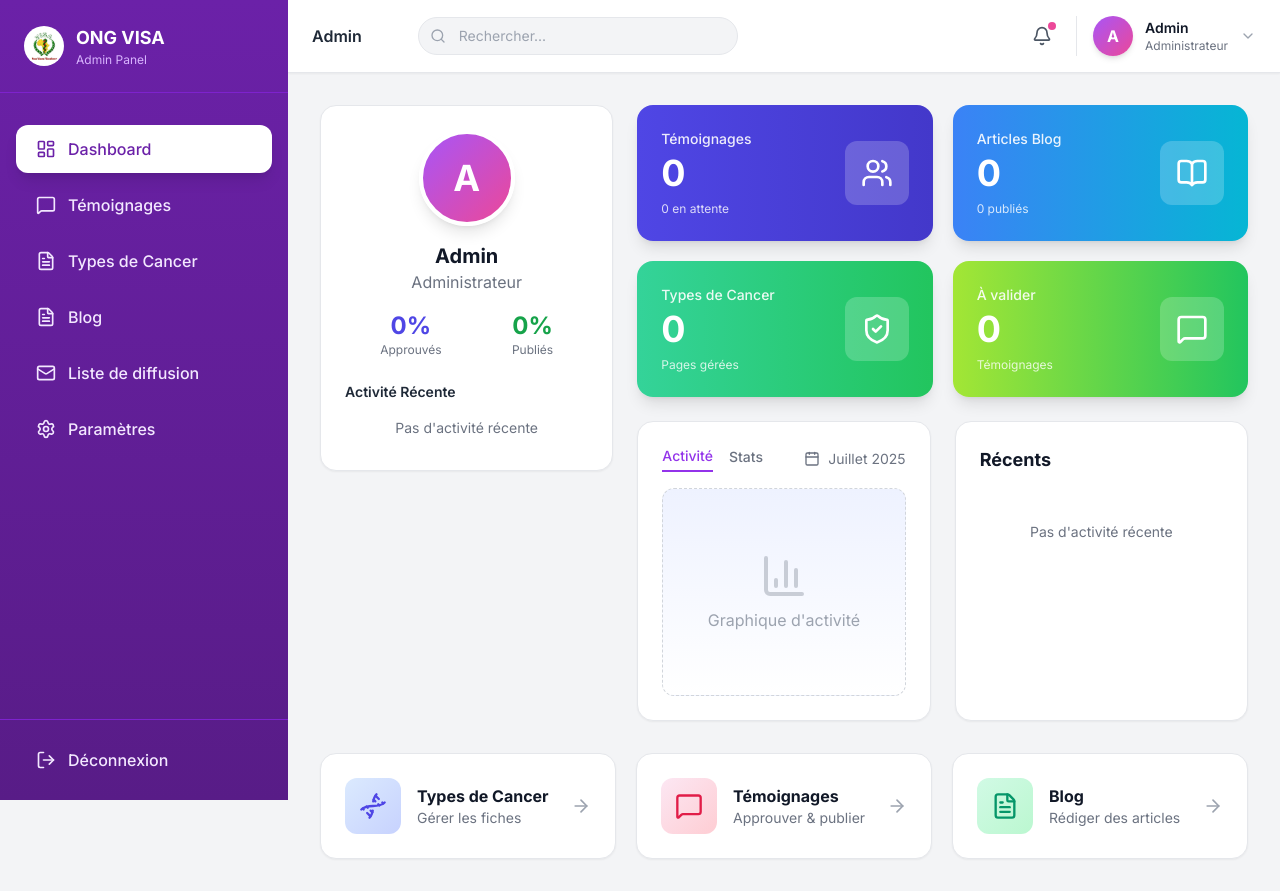
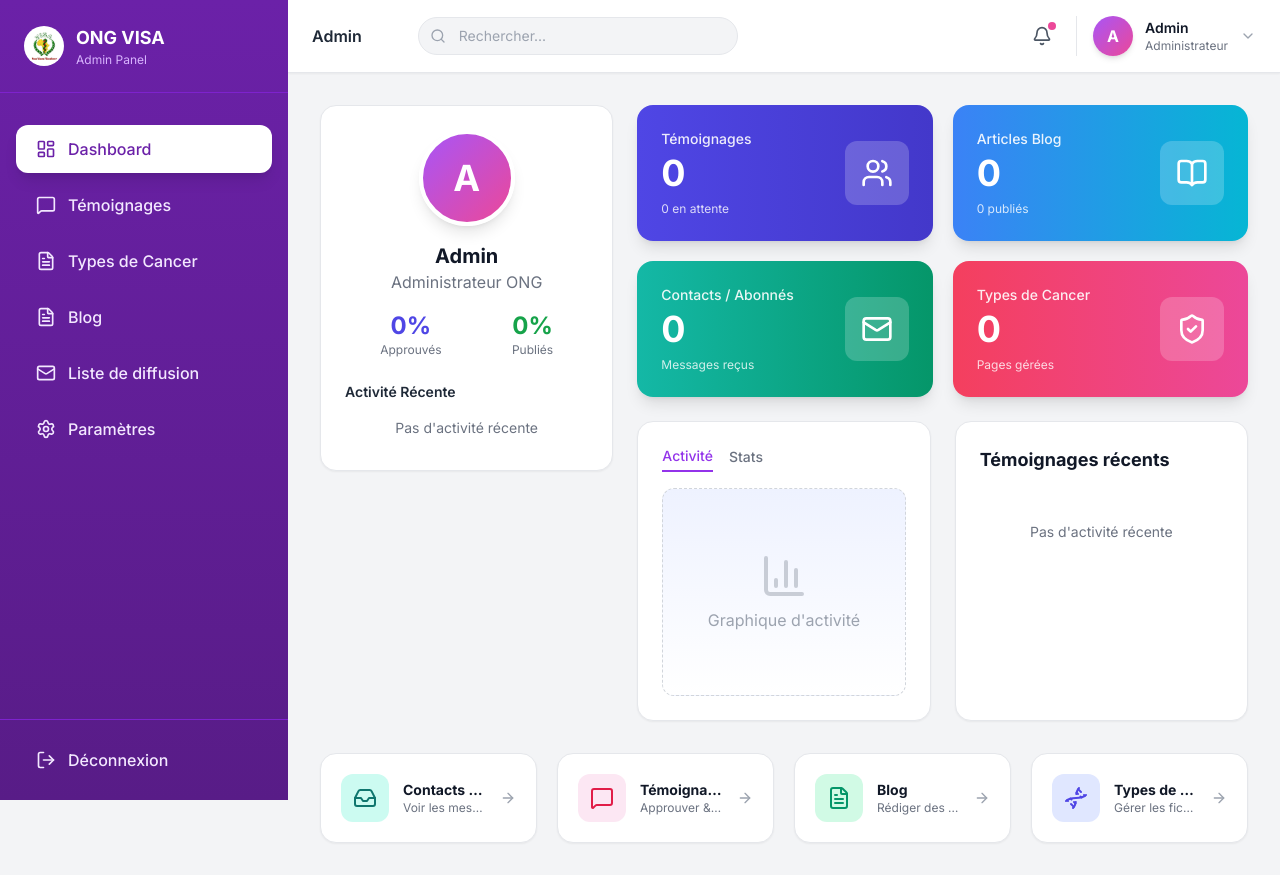
Before and after one commit to gioban500/ong-visa, a Next.js app: page /admin in a window 1280 px wide. Built offline with nearby package versions, Linux system fonts and the light colour scheme.

Commit message:
admin main page

```diff
--- a/app/admin/page.tsx
+++ b/app/admin/page.tsx
@@ -4,18 +4,16 @@ import { useState, useEffect } from 'react';
 import {
   MessageSquare,
   FileText,
-  Eye,
   Dna,
   Clock,
   CheckCircle,
-  AlertCircle,
-  Calendar,
   Users,
   ArrowRight,
   BarChart3,
-  TrendingUp,
   ShieldCheck,
-  BookOpen
+  BookOpen,
+  Mail,
+  Inbox
 } from 'lucide-react';
 import Link from 'next/link';
 
@@ -27,6 +25,7 @@ interface DashboardData {
     blogPosts: number;
     publishedPosts: number;
     cancers: number;
+    subscribers: number;
   };
   recentTestimonials: {
     id: string;
@@ -44,6 +43,14 @@ interface DashboardData {
     category: string;
     published: boolean;
     image: string;
+  }[];
+  recentSubscribers?: {
+    id: string;
+    firstName: string;
+    lastName: string;
+    email: string;
+    subject?: string;
+    createdAt?: string;
   }[];
 }
 
@@ -96,27 +103,27 @@ export default function AdminDashboard() {
       href: '/admin/blog',
     },
     {
+      label: 'Contacts / Abonnés',
+      value: data.stats.subscribers ?? 0,
+      sub: 'Messages reçus',
+      icon: Mail,
+      bgColor: 'bg-gradient-to-r from-teal-500 to-emerald-600',
+      href: '/admin/subscribers',
+    },
+    {
       label: 'Types de Cancer',
       value: data.stats.cancers,
       sub: 'Pages gérées',
       icon: ShieldCheck,
-      bgColor: 'bg-gradient-to-r from-emerald-400 to-green-500',
+      bgColor: 'bg-gradient-to-r from-rose-500 to-pink-500',
       href: '/admin/cancers',
-    },
-    {
-      label: 'À valider',
-      value: data.stats.pendingTestimonials,
-      sub: 'Témoignages',
-      icon: MessageSquare,
-      bgColor: 'bg-gradient-to-r from-lime-400 to-green-500',
-      href: '/admin/testimonials',
     },
   ];
 
   return (
     <div className="max-w-7xl mx-auto">
       <div className="grid grid-cols-1 lg:grid-cols-3 gap-6 mb-8">
-        {/* Left Column: Profile & Stats Grid */}
+        {/* Left Column: Profile & Recent Activity */}
         <div className="lg:col-span-1 space-y-6">
           {/* Profile Card */}
           <div className="bg-white rounded-2xl shadow-sm p-6 border border-gray-200">
@@ -125,7 +132,7 @@ export default function AdminDashboard() {
                 A
               </div>
               <h3 className="text-xl font-bold text-gray-900">Admin</h3>
-              <p className="text-gray-500">Administrateur</p>
+              <p className="text-gray-500">Administrateur ONG</p>
             </div>
 
             <div className="flex justify-around mb-6">
@@ -142,7 +149,7 @@ export default function AdminDashboard() {
             <div className="space-y-2">
               <h4 className="font-semibold text-gray-800 text-sm">Activité Récente</h4>
               <div className="space-y-2">
-                {data.recentTestimonials.slice(0, 2).map((t, index) => (
+                {data.recentTestimonials.slice(0, 2).map((t) => (
                   <div key={t.id} className="flex items-center gap-3 text-sm">
                     <div className="w-6 h-6 bg-purple-100 text-purple-600 rounded flex items-center justify-center flex-shrink-0">
                       {t.approved ? <CheckCircle className="w-4 h-4" /> : <Clock className="w-4 h-4" />}
@@ -155,7 +162,24 @@ export default function AdminDashboard() {
                     </div>
                   </div>
                 ))}
-                {data.recentPosts.slice(0, 1).map((post, index) => (
+
+                {data.recentSubscribers && data.recentSubscribers.slice(0, 1).map((sub) => (
+                  <div key={sub.id} className="flex items-center gap-3 text-sm">
+                    <div className="w-6 h-6 bg-teal-100 text-teal-600 rounded flex items-center justify-center flex-shrink-0">
+                      <Mail className="w-4 h-4" />
+                    </div>
+                    <div className="flex-1 min-w-0">
+                      <p className="text-gray-700 truncate">
+                        Message de {sub.firstName} {sub.lastName}
+                      </p>
+                      {sub.createdAt && (
+                        <p className="text-xs text-gray-500">{new Date(sub.createdAt).toLocaleDateString('fr-FR')}</p>
+                      )}
+                    </div>
+                  </div>
+                ))}
+
+                {data.recentPosts.slice(0, 1).map((post) => (
                   <div key={post.id} className="flex items-center gap-3 text-sm">
                     <div className="w-6 h-6 bg-blue-100 text-blue-600 rounded flex items-center justify-center flex-shrink-0">
                       <FileText className="w-4 h-4" />
@@ -168,7 +192,8 @@ export default function AdminDashboard() {
                     </div>
                   </div>
                 ))}
-                {data.recentTestimonials.length === 0 && data.recentPosts.length === 0 && (
+
+                {data.recentTestimonials.length === 0 && data.recentPosts.length === 0 && (!data.recentSubscribers || data.recentSubscribers.length === 0) && (
                   <p className="text-sm text-gray-500 text-center py-2">Pas d'activité récente</p>
                 )}
               </div>
@@ -180,7 +205,7 @@ export default function AdminDashboard() {
         <div className="lg:col-span-2 space-y-6">
           {/* Stats Grid */}
           <div className="grid grid-cols-1 sm:grid-cols-2 gap-5">
-            {statCards.map((stat, index) => {
+            {statCards.map((stat) => {
               const Icon = stat.icon;
               return (
                 <Link
@@ -212,50 +237,44 @@ export default function AdminDashboard() {
                   <button className="text-purple-600 border-b-2 border-purple-600 pb-1">Activité</button>
                   <button className="hover:text-gray-700 pb-1">Stats</button>
                 </div>
-                <div className="flex items-center gap-2 text-sm text-gray-500">
-                  <Calendar className="w-4 h-4" />
-                  <span>Juillet 2025</span>
-                </div>
               </div>
 
               {/* Placeholder Chart */}
               <div className="h-52 bg-gradient-to-b from-indigo-50 to-white rounded-xl border border-dashed border-gray-300 flex items-center justify-center">
                 <div className="text-center text-gray-400">
                   <BarChart3 className="w-12 h-12 mx-auto mb-2 opacity-50" />
-                  <p>Graphique d&apos;activité</p>
+                  <p>Graphique d'activité</p>
                 </div>
               </div>
             </div>
 
             {/* Recent Items */}
             <div className="bg-white rounded-2xl shadow-sm border border-gray-200 p-6">
-              <h3 className="text-lg font-bold text-gray-900 mb-4">Récents</h3>
+              <h3 className="text-lg font-bold text-gray-900 mb-4">Témoignages récents</h3>
 
               <div className="space-y-4">
                 {data.recentTestimonials.length > 0 ? (
-                  data.recentTestimonials.slice(0, 2).map((t) => (
+                  data.recentTestimonials.slice(0, 3).map((t) => (
                     <div key={t.id} className="flex items-center gap-4 p-3 bg-gray-50 rounded-xl hover:bg-gray-100 transition-colors">
-                      <div className="w-12 h-12 bg-gradient-to-br from-purple-400 to-pink-500 rounded-full flex items-center justify-center text-white font-bold">
+                      <div className="w-10 h-10 bg-gradient-to-br from-purple-400 to-pink-500 rounded-full flex items-center justify-center text-white font-bold flex-shrink-0">
                         {t.name.charAt(0)}
                       </div>
                       <div className="flex-1 min-w-0">
                         <p className="font-semibold text-gray-900 text-sm">{t.name}</p>
                         <p className="text-xs text-gray-600 truncate">{t.excerpt}</p>
                       </div>
-                      <div className="flex items-center gap-2">
-                        <span className={`text-xs font-semibold px-3 py-1 rounded-full ${
-                          t.approved
-                            ? 'bg-green-100 text-green-700'
-                            : 'bg-amber-100 text-amber-700'
-                        }`}>
-                          {t.approved ? 'Approuvé' : 'En attente'}
-                        </span>
-                      </div>
+                      <span className={`text-xs font-semibold px-2.5 py-1 rounded-full ${
+                        t.approved
+                          ? 'bg-green-100 text-green-700'
+                          : 'bg-amber-100 text-amber-700'
+                      }`}>
+                        {t.approved ? 'Approuvé' : 'Attente'}
+                      </span>
                     </div>
                   ))
                 ) : (
                   <div className="text-center py-8 text-gray-500 text-sm">
-                    Pas d&apos;activité récente
+                    Pas d'activité récente
                   </div>
                 )}
               </div>
@@ -265,46 +284,63 @@ export default function AdminDashboard() {
       </div>
 
       {/* Bottom Section: Quick Actions */}
-      <div className="grid grid-cols-1 md:grid-cols-3 gap-5">
-        <Link href="/admin/cancers" className="block">
-          <div className="bg-white rounded-2xl p-6 shadow-sm border border-gray-200 hover:shadow-md transition-all">
-            <div className="flex items-center gap-4">
-              <div className="w-14 h-14 bg-gradient-to-br from-blue-100 to-indigo-200 rounded-xl flex items-center justify-center">
-                <Dna className="w-7 h-7 text-indigo-600" />
+      <div className="grid grid-cols-1 sm:grid-cols-2 lg:grid-cols-4 gap-5">
+        <Link href="/admin/subscribers" className="block">
+          <div className="bg-white rounded-2xl p-5 shadow-sm border border-gray-200 hover:shadow-md transition-all">
+            <div className="flex items-center gap-3.5">
+              <div className="w-12 h-12 bg-teal-100 rounded-xl flex items-center justify-center flex-shrink-0">
+                <Inbox className="w-6 h-6 text-teal-700" />
               </div>
-              <div>
-                <p className="font-bold text-gray-900">Types de Cancer</p>
-                <p className="text-sm text-gray-500">Gérer les fiches</p>
+              <div className="min-w-0">
+                <p className="font-bold text-gray-900 text-sm truncate">Contacts / Abonnés</p>
+                <p className="text-xs text-gray-500 truncate">Voir les messages</p>
               </div>
-              <ArrowRight className="w-5 h-5 text-gray-400 ml-auto" />
+              <ArrowRight className="w-4 h-4 text-gray-400 ml-auto flex-shrink-0" />
             </div>
           </div>
         </Link>
+
         <Link href="/admin/testimonials" className="block">
-          <div className="bg-white rounded-2xl p-6 shadow-sm border border-gray-200 hover:shadow-md transition-all">
-            <div className="flex items-center gap-4">
-              <div className="w-14 h-14 bg-gradient-to-br from-pink-100 to-rose-200 rounded-xl flex items-center justify-center">
-                <MessageSquare className="w-7 h-7 text-rose-600" />
+          <div className="bg-white rounded-2xl p-5 shadow-sm border border-gray-200 hover:shadow-md transition-all">
+            <div className="flex items-center gap-3.5">
+              <div className="w-12 h-12 bg-pink-100 rounded-xl flex items-center justify-center flex-shrink-0">
+                <MessageSquare className="w-6 h-6 text-rose-600" />
               </div>
-              <div>
-                <p className="font-bold text-gray-900">Témoignages</p>
-                <p className="text-sm text-gray-500">Approuver & publier</p>
+              <div className="min-w-0">
+                <p className="font-bold text-gray-900 text-sm truncate">Témoignages</p>
+                <p className="text-xs text-gray-500 truncate">Approuver & publier</p>
               </div>
-              <ArrowRight className="w-5 h-5 text-gray-400 ml-auto" />
+              <ArrowRight className="w-4 h-4 text-gray-400 ml-auto flex-shrink-0" />
             </div>
           </div>
         </Link>
+
         <Link href="/admin/blog" className="block">
-          <div className="bg-white rounded-2xl p-6 shadow-sm border border-gray-200 hover:shadow-md transition-all">
-            <div className="flex items-center gap-4">
-              <div className="w-14 h-14 bg-gradient-to-br from-emerald-100 to-green-200 rounded-xl flex items-center justify-center">
-                <FileText className="w-7 h-7 text-emerald-600" />
+          <div className="bg-white rounded-2xl p-5 shadow-sm border border-gray-200 hover:shadow-md transition-all">
+            <div className="flex items-center gap-3.5">
+              <div className="w-12 h-12 bg-emerald-100 rounded-xl flex items-center justify-center flex-shrink-0">
+                <FileText className="w-6 h-6 text-emerald-600" />
               </div>
-              <div>
-                <p className="font-bold text-gray-900">Blog</p>
-                <p className="text-sm text-gray-500">Rédiger des articles</p>
+              <div className="min-w-0">
+                <p className="font-bold text-gray-900 text-sm truncate">Blog</p>
+                <p className="text-xs text-gray-500 truncate">Rédiger des articles</p>
               </div>
-              <ArrowRight className="w-5 h-5 text-gray-400 ml-auto" />
+              <ArrowRight className="w-4 h-4 text-gray-400 ml-auto flex-shrink-0" />
+            </div>
+          </div>
+        </Link>
+
+        <Link href="/admin/cancers" className="block">
+          <div className="bg-white rounded-2xl p-5 shadow-sm border border-gray-200 hover:shadow-md transition-all">
+            <div className="flex items-center gap-3.5">
+              <div className="w-12 h-12 bg-indigo-100 rounded-xl flex items-center justify-center flex-shrink-0">
+                <Dna className="w-6 h-6 text-indigo-600" />
+              </div>
+              <div className="min-w-0">
+                <p className="font-bold text-gray-900 text-sm truncate">Types de Cancer</p>
+                <p className="text-xs text-gray-500 truncate">Gérer les fiches</p>
+              </div>
+              <ArrowRight className="w-4 h-4 text-gray-400 ml-auto flex-shrink-0" />
             </div>
           </div>
         </Link>
```
